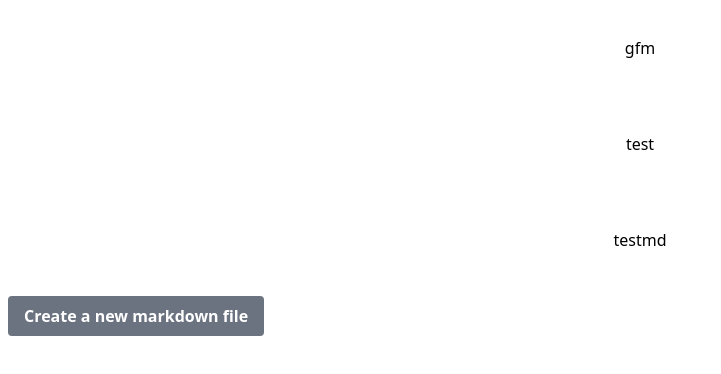
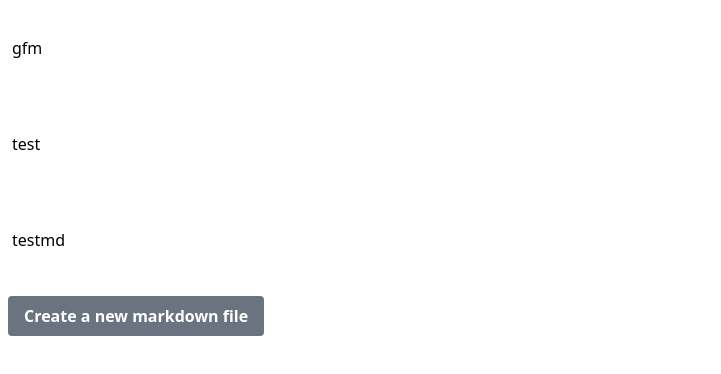
Before and after one commit to kohei-noda-qcrg/next-md-editor-front, a Next.js app: page / in a window 1280 px wide. Shown: the top 374 px of the page, without its empty margins (0-721 px from the left). Built offline with nearby package versions, Linux system fonts and the light colour scheme.

Commit message:
Fix JSX element error (ref: https://qiita.com/motchi0214/items/c0aaa360b5f141d93a42)

```diff
--- a/pages/posts.tsx
+++ b/pages/posts.tsx
@@ -1,23 +1,41 @@
-import type { GetServerSideProps, NextPage } from "next";
 import Link from "next/link";
+import type { GetServerSideProps } from "next";
+import fs from "fs";
+import path from "path";
+
 
 type Props = {
   posts: string[];
 };
 
 const Posts = (props: Props) => {
-  return props.posts.map((post) => {
+  return <>
+      {props.posts.map((post) => {
       return (
         <div
           key={post}
-        className="flex flex-col items-center justify-center h-24"
+          className="flex flex-col justify-center h-24 ml-3"
         >
           <Link href={`/post/${post}`}>
             <a>{post}</a>
           </Link>
         </div>
       );
-  });
+    })}
+  </>
 };
 
 export default Posts;
+
+export const getServerSideProps: GetServerSideProps = async (context) => {
+  const res = fs.readdirSync(path.join("posts"), "utf-8");
+  const posts = res.map((post) => {
+    const slug = post.replace(/\.md$/, "");
+    console.log(slug);
+    return slug;
+  });
+  console.log("posts", posts);
+  return {
+    props: { posts },
+  };
+};
```
Lines whose indentation alone changed are shown as unchanged.
